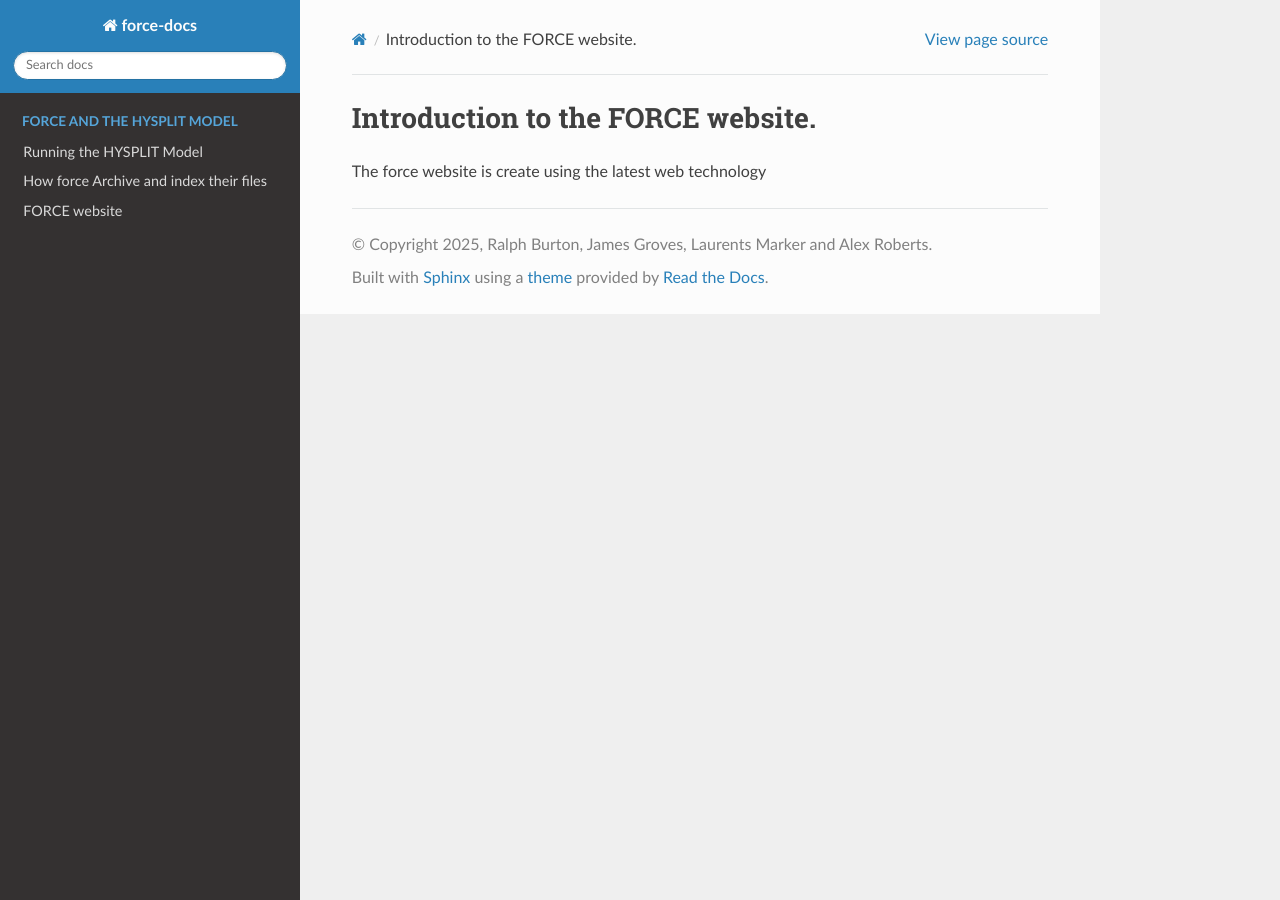
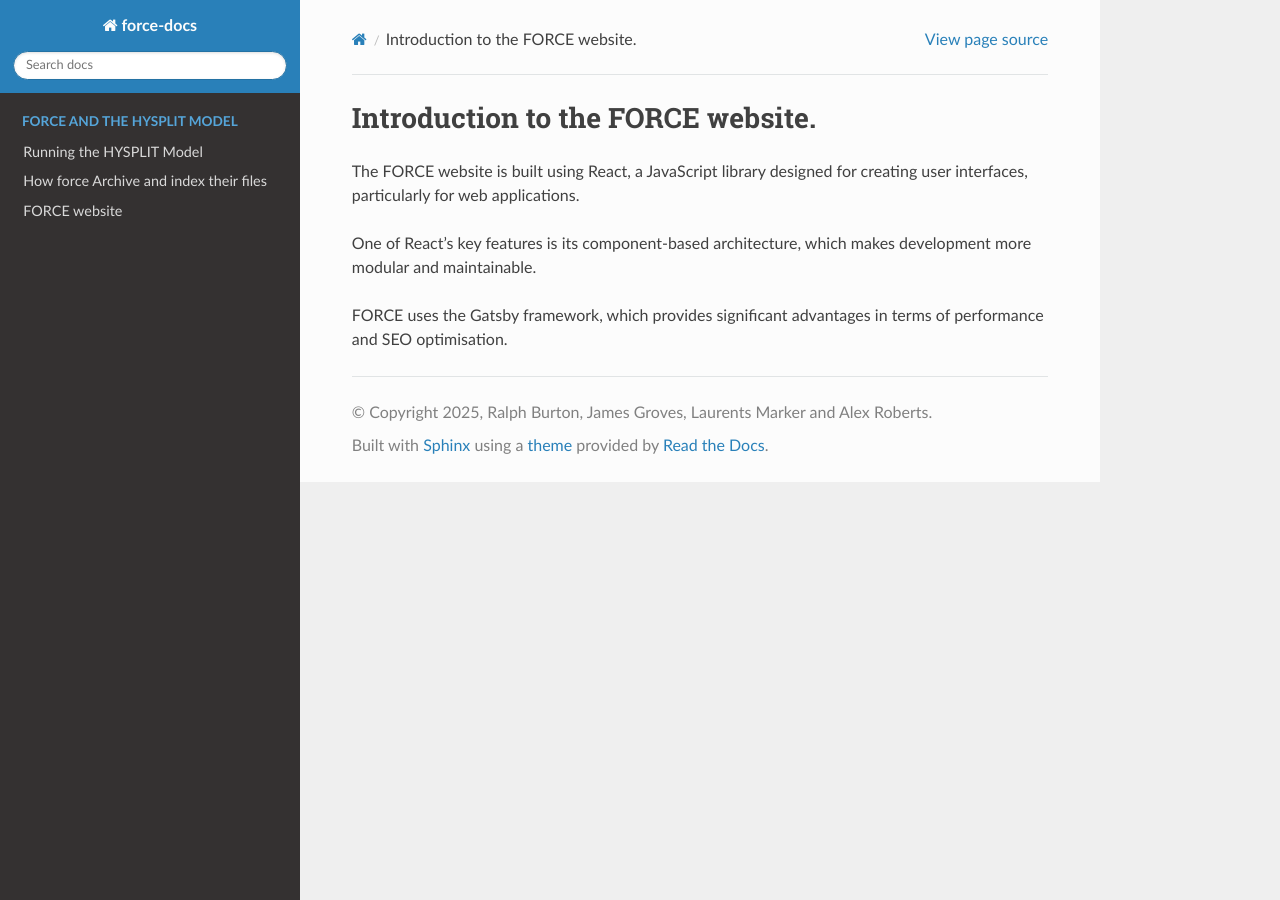
Before and after one commit to ncas-force/force-docs, a Sphinx documentation site: the page built from docs/website/introduction.rst, in a window 1280 px wide. Built offline with Sphinx 7.4.7 and the Read the Docs theme 3.1.0, drawn with Linux system fonts in a browser that asks for light colours; pages that are not in the unit, such as notebooks, are missing from menus.

Commit message:
added text to the introduction of the website page

```diff
--- a/docs/website/introduction.rst
+++ b/docs/website/introduction.rst
@@ -1,4 +1,8 @@
 Introduction to the FORCE website.
 ==================================
 
-The force website is create using the latest web technology
+The FORCE website is built using React, a JavaScript library designed for creating user interfaces, particularly for web applications.
+
+One of React's key features is its component-based architecture, which makes development more modular and maintainable.
+
+FORCE uses the Gatsby framework, which provides significant advantages in terms of performance and SEO optimisation.
```
